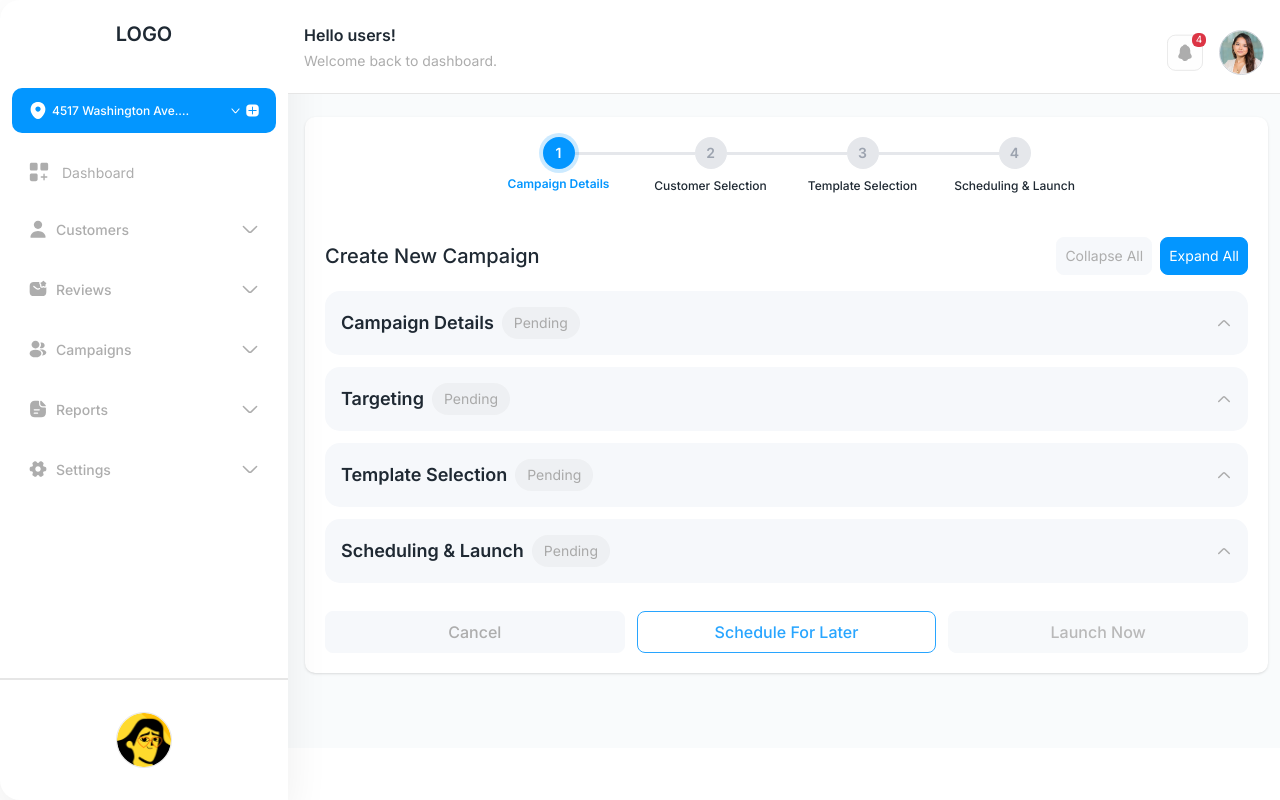
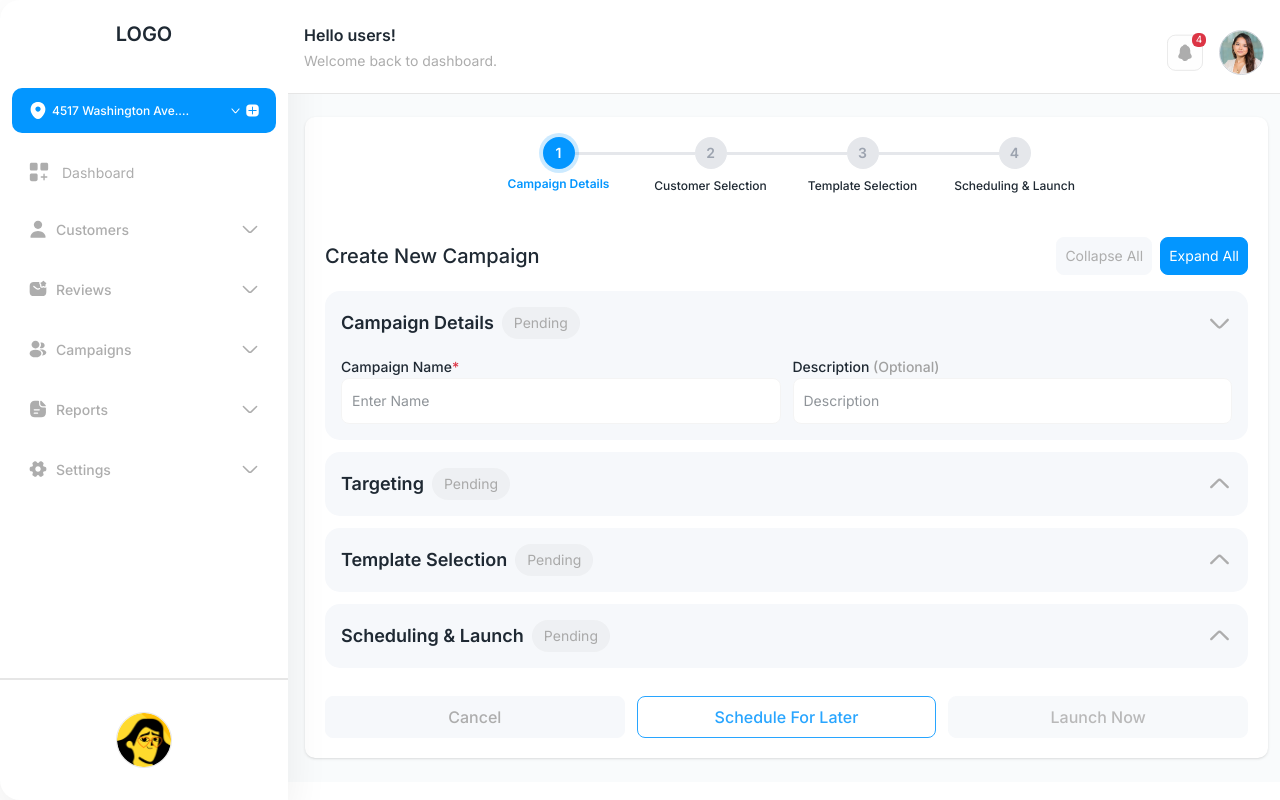
Before and after one commit to sumithub/rs-web-develop, a Next.js app: page /manage-campaigns/detail in a window 1280 px wide. Built offline with nearby package versions, Linux system fonts and the light colour scheme.

Commit message:
Expand fixes

```diff
--- a/src/app/manage-campaigns/detail/page.js
+++ b/src/app/manage-campaigns/detail/page.js
@@ -29,7 +29,7 @@ export default function Detail({ }) {
     const [openCustomer, setOpenCustomer] = useState(false)
     const [openModal, setOpenModal] = useState(false)
     const [openEmail, setOpenEmail] = useState(false)
-    const [expandAll, setExpandAll] = useState(false)
+    const [expandAll, setExpandAll] = useState(undefined)
     const [openPreview, setOpenPreview] = useState(false)
     const router = useRouter()
     const [cardStatuses, setCardStatuses] = useState({
@@ -220,7 +220,7 @@ export default function Detail({ }) {
             stepTitle4="Scheduling & Launch"
         />
 
-        <div className="">
+        <div>
             <div className="flex items-center justify-between mb-4">
                 <div className="text-secondary text-xl font-medium">Create New Campaign</div>
                 <div className="flex items-center gap-2">
@@ -232,7 +232,9 @@ export default function Detail({ }) {
             </div>
 
             <div>
-                <CampaignCard expandAll={expandAll} setExpandAll={setExpandAll}
+                <CampaignCard
+                    openByDefault={true}
+                    expandAll={expandAll} setExpandAll={setExpandAll}
                     title="Campaign Details"
                     status={getCardStatus('campaignDetails')}>
                     <div className="grid grid-cols-2 gap-3">
--- a/src/components/CampaignCard.js
+++ b/src/components/CampaignCard.js
@@ -3,21 +3,26 @@ import Image from "next/image"
 import Status from "../components/Status"
 import { useEffect, useState } from "react"
 
-export default function CampaignCard({ children, title, status, expandAll }) {
+export default function CampaignCard({ children, title, status, expandAll, openByDefault = false }) {
     const [open, setOpen] = useState(false)
 
     useEffect(() => {
-        setOpen(expandAll)
-    }, [expandAll])
+        if (expandAll !== undefined) {
+            setOpen(expandAll);
+        } else if (openByDefault) {
+            setOpen(true);
+        }
+    }, [expandAll, openByDefault]);
+
     return <main>
 
         <div className="bg-dark rounded-[15px] p-4 mb-3">
-            <div className="flex items-center justify-between">
+            <div onClick={() => { setOpen(!open) }} className="flex items-center justify-between cursor-pointer">
                 <div className="flex items-center gap-2">
                     <div className="text-secondary text-lg font-semibold">{title}</div>
                     <Status status={status} />
                 </div>
-                <button className="cursor-pointer"><Image src="/images/arrow-up1.svg" className={open ? "rotate-180" : "rotate-0"} alt="arrow" height={16} width={16} unoptimized={true}
+                <button className="cursor-pointer"><Image src="/images/arrow-up1.svg" className={open ? "rotate-180" : "rotate-0"} alt="arrow" height={25} width={25} unoptimized={true}
                     onClick={() => { setOpen(!open) }} /></button>
             </div>
             {open ? children : ""}
```
